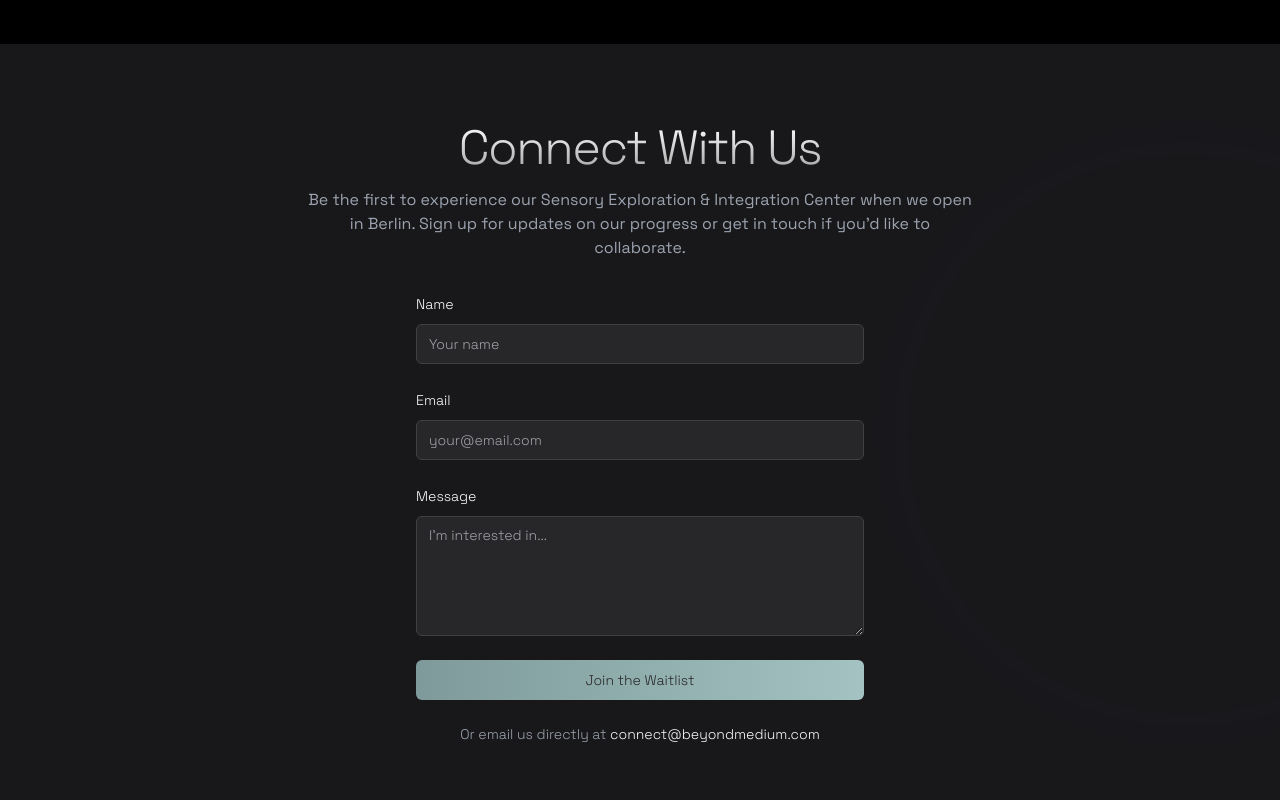
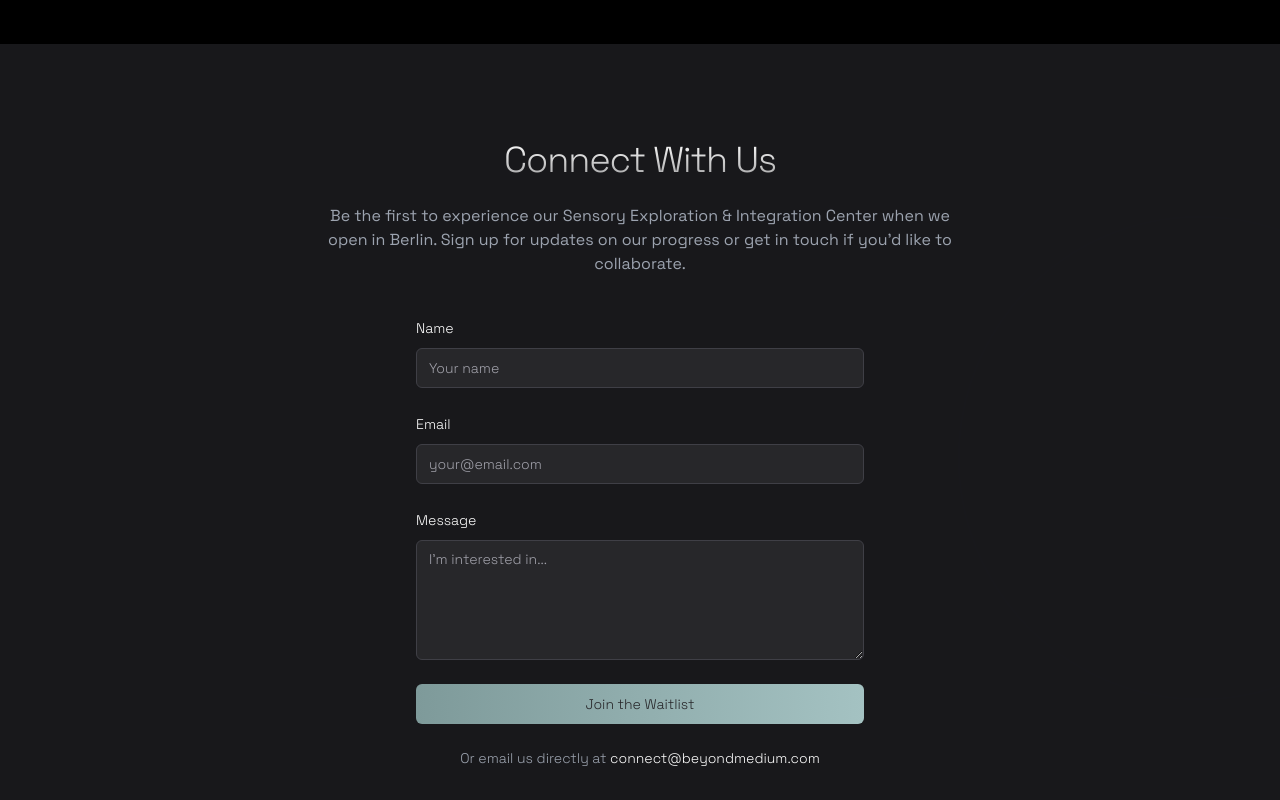
Before and after one commit to BradleyRoyes/BeyondMedium, a Next.js app: page / in a window 1280 px wide. Shown: the part 2740-3540 px from the top of the page. Built offline with nearby package versions, Linux system fonts and the light colour scheme.

Commit message:
Fix layout in contact section to prevent text cutoff

```diff
--- a/app/components/contact.tsx
+++ b/app/components/contact.tsx
@@ -74,17 +74,17 @@ export default function Contact() {
   }
 
   return (
-    <section className="relative overflow-hidden bg-zinc-900 py-20">
-      <div className="container relative z-10 mx-auto px-4">
+    <section className="relative overflow-hidden bg-zinc-900 py-24">
+      <div className="container relative z-10 mx-auto px-6 md:px-8">
         <motion.div
           initial={{ opacity: 0, y: 20 }}
           whileInView={{ opacity: 1, y: 0 }}
           transition={{ duration: 0.8 }}
           viewport={{ once: true }}
-          className="mx-auto max-w-2xl text-center"
+          className="mx-auto max-w-2xl text-center mb-10"
         >
-          <h2 className="mb-4 font-light gradient-text">Connect With Us</h2>
-          <p className="mb-8 text-gray-400">
+          <h2 className="mb-6 font-light gradient-text text-3xl md:text-4xl">Connect With Us</h2>
+          <p className="mb-8 text-gray-400 px-4">
             Be the first to experience our Sensory Exploration & Integration Center when we open in Berlin. Sign up for updates on our progress or get in touch if you'd like to collaborate.
           </p>
         </motion.div>
@@ -179,7 +179,7 @@ export default function Contact() {
                     </span>
                   ) : "Join the Waitlist"}
                 </Button>
-                <p className="mt-4 text-center text-sm font-light text-gray-400">
+                <p className="mt-6 text-center text-sm font-light text-gray-400 pb-2">
                   Or email us directly at{" "}
                   <a href="mailto:connect@beyondmedium.com" className="text-white hover:underline">
                     connect@beyondmedium.com
@@ -191,7 +191,7 @@ export default function Contact() {
         </motion.div>
       </div>
       <div className="absolute inset-0 z-0">
-        <div className="absolute top-1/2 right-0 translate-x-1/3 -translate-y-1/2 w-[70vh] h-[70vh] rounded-full mystery-glow opacity-10"></div>
+        <div className="absolute top-1/2 right-0 translate-x-1/3 -translate-y-1/2 w-[60vh] h-[60vh] rounded-full mystery-glow opacity-5"></div>
       </div>
     </section>
   )
```
